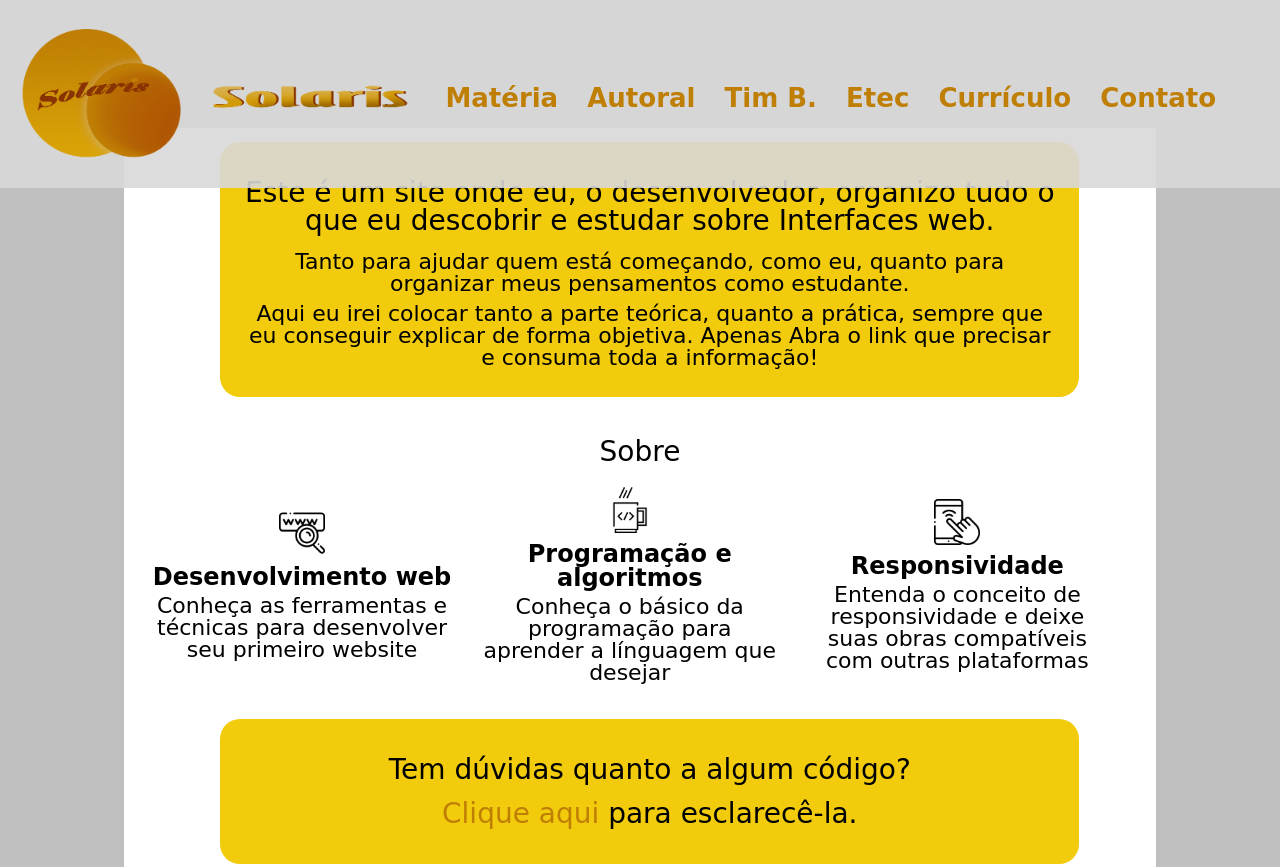
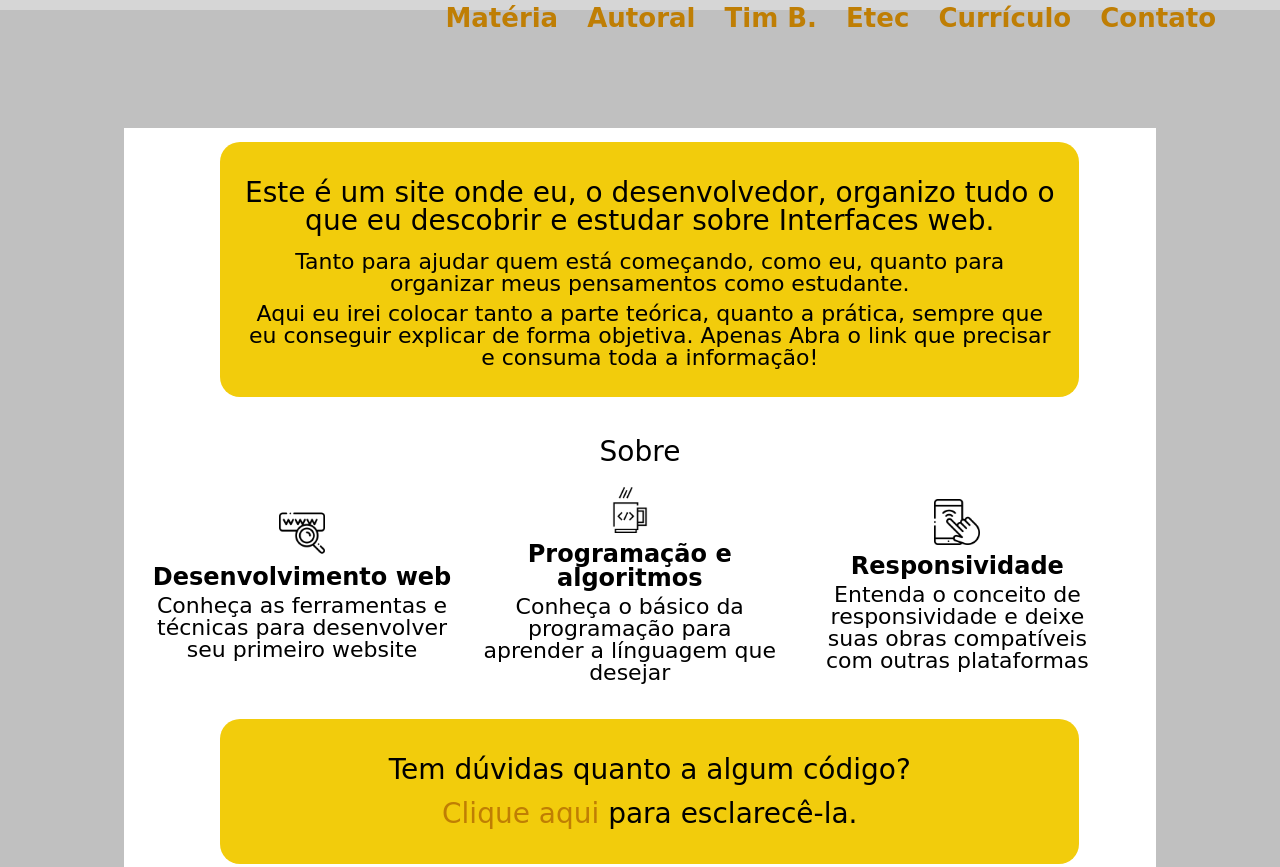
Before and after one commit to JarJv/SiteINTW, a plain HTML site: page index.html in a window 1280 px wide. Shown: the top 867 px of the page. Drawn offline with Linux system fonts and the light colour scheme; a web font is replaced by a local one.

Commit message:
Update index.html

```diff
--- a/index.html
+++ b/index.html
@@ -1,7 +1,7 @@
 <!DOCTYPE html>
 <html lang="pt-br">
 <head>
-	<title>fsfafssa</title>
+	<title>Inicial</title>
 	<meta charset="utf-8">
 	<link rel="stylesheet" type="text/css" href="css/reset.css">
 	<link rel="stylesheet" type="text/css" href="css/css_inicial.css">
@@ -13,7 +13,7 @@
 
 	<header class="fixo">
 		<div class="contimg">
-			<img width="460px"; height="178px"; class="displayed" src="img/LogotipoSolaris.png">
+
 		</div>
 			<nav class="menu-opcoes">
 				<ul class="ajustes">
```
